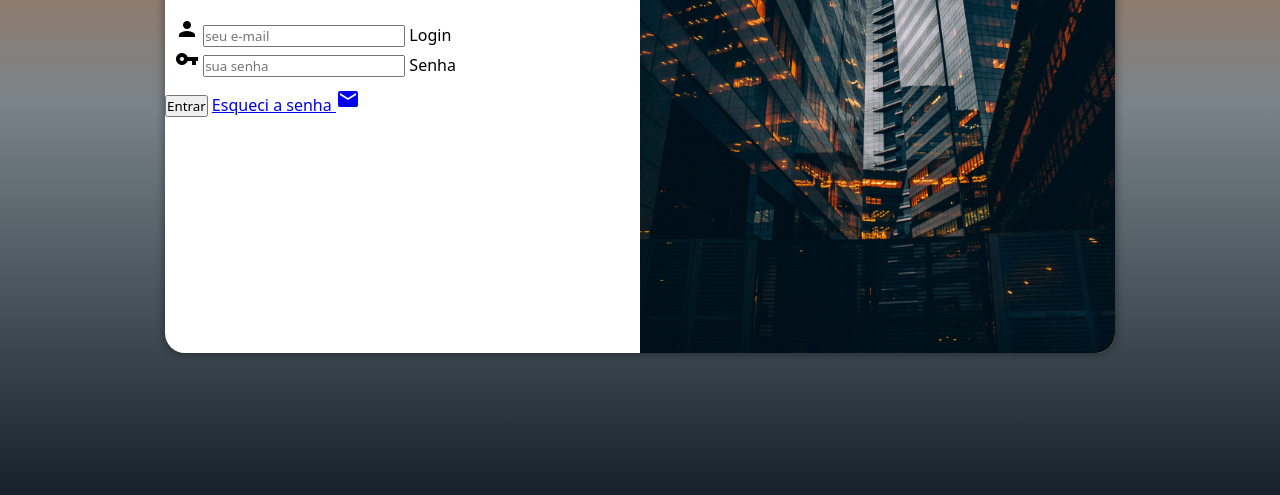
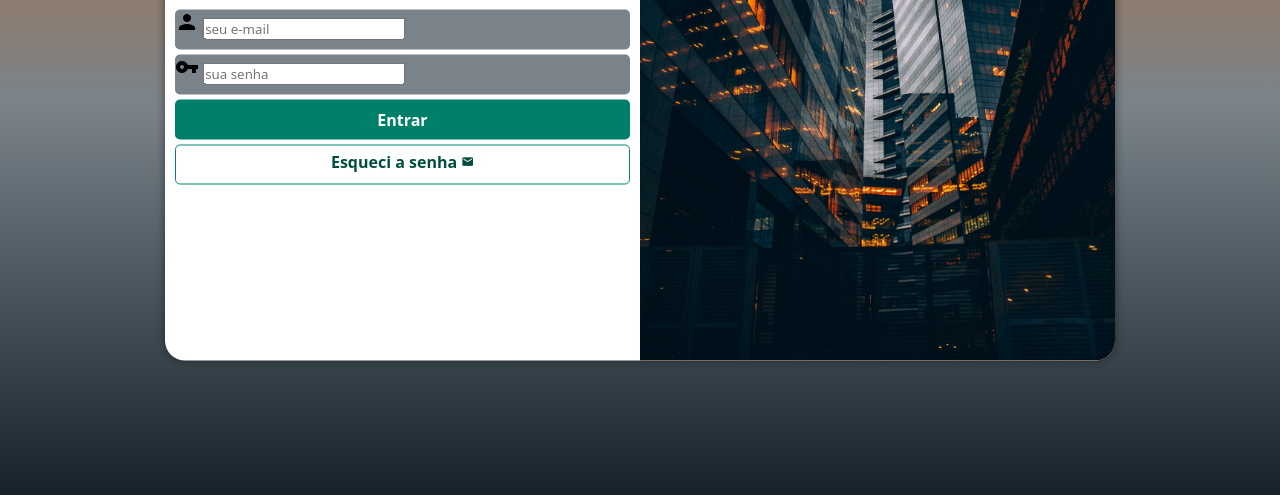
Before and after one commit to matheus-hatake/projeto-login, a plain HTML site: page index.html in a window 1280 px wide. Shown: the part 297-792 px from the top of the page. Drawn offline with Linux system fonts and the light colour scheme.

Commit message:
formatação do formulário

```diff
--- a/estilos/style.css
+++ b/estilos/style.css
@@ -35,7 +35,7 @@ section#login {
 
     background-color: white;
     width: 260px;
-    height: 500px;
+    height: 515px;
     border-radius: 20px;
     box-shadow: 0px 0px 10px rgba(0, 0, 0, 0.45);
     /* configuração de animação para aprender */
@@ -65,3 +65,58 @@ div#formulario > p {
     font-size: .8em;
     margin-bottom: 20px;
 }
+
+form > div.campo {
+    background-color: #7A838A;
+    display: block;
+    width: 100%;
+    height: 40px;
+    border-radius: 5px;
+    margin: 5px 0px;
+}
+
+div.campo > label {
+    display: none;
+}
+
+form > input[type=submit] {
+    display: block;
+    font-size: 1em;
+    width: 100%;
+    height: 40px;background-color:rgb(0, 128, 105);
+    color: white;
+    border: none;
+    border-radius: 5px;
+    font-weight: bolder;
+    cursor: pointer;
+}
+
+form > input[type=submit]:hover {
+    background-color:rgb(2, 196, 161);
+    color: white;
+    text-shadow: 2px 2px 5px rgba(0, 0, 0, 0.445);
+}
+
+form > a.botao {
+    display: block;
+    text-align: center;
+    font-size: 1em;
+    font-weight: bold;
+    width: 100%;
+    height: 40px;
+    margin-top: 5px;
+    padding-top: 5px;
+    background-color:white;
+    color: rgb(0, 78, 63);
+    border: 1px solid rgb(1, 135, 110);
+    border-radius: 5px;
+    text-decoration: none;
+}
+
+form > a.botao:hover {
+    background-color: rgb(0, 206, 168);
+}
+
+a.botao > span {
+    font-size: 0.8em;
+}
--- a/index.html
+++ b/index.html
@@ -23,13 +23,15 @@
                         <span class="material-icons">person</span>
                         <input type="email" name="login" id="ilogin" required placeholder="seu e-mail" autocomplete="email" maxlength="30">
                         <label for="ilogin">Login</label>
-                    </div class="campo">
+                    </div>
+                    <div class="campo">
                         <span class="material-icons">vpn_key</span>
                         <input type="password" name="senha" id="isenha" required placeholder="sua senha" autocomplete="current-password" minlength="8" maxlength="20">
                         <label for="isenha">Senha</label>
                     </div>
+                    <!--Área dos botões-->
                     <input type="submit" value="Entrar">
-                    <a href="esqueci.html">
+                    <a class="botao" href="esqueci.html">
                         Esqueci a senha <span class="material-icons">mail</span>
                     </a>
                 </form>
```
